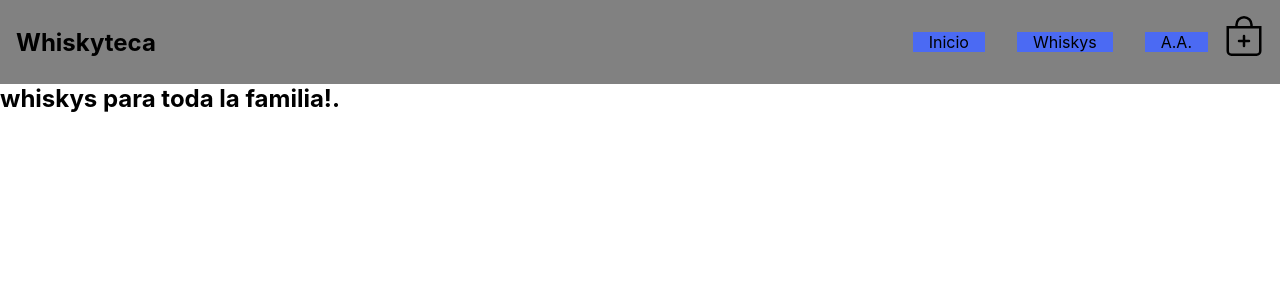
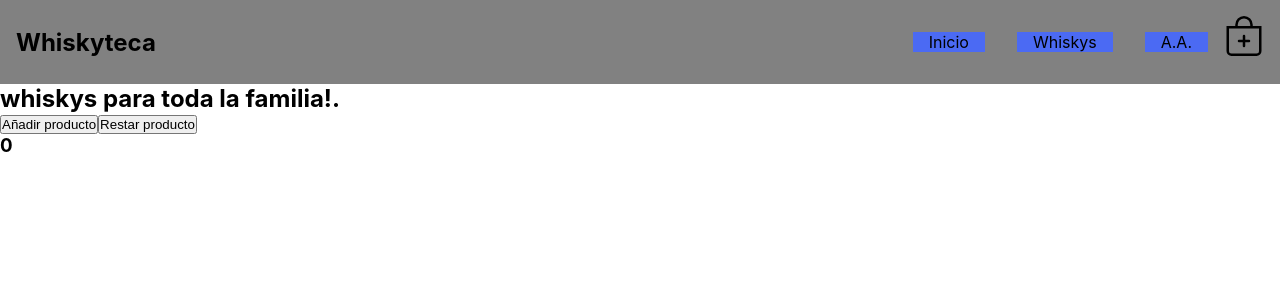
Before and after one commit to CesarTG/Whiskyteca, a React (Create React App) app: page / in a window 1280 px wide. Shown: the top 300 px of the page. Built offline with nearby package versions, Linux system fonts and the light colour scheme.

Commit message:
contador React

```diff
--- a/src/App.js
+++ b/src/App.js
@@ -2,11 +2,14 @@ import './App.css';
 import './components/NavBar/NavBar.css'
 import { NavBar } from "./components/NavBar/NavBar"
 import { ItemListContainer } from './components/ItemListContainer/ItemListContainer';
+import { ItemCount } from './components/ItemCount/ItemCount';
+
 
 function App() {
 
   return <><NavBar/>
   <ItemListContainer texto="whiskys para toda la familia!. "/>
+  <ItemCount/>
   </>;
 }
 
--- /dev/null
+++ b/src/components/ItemCount/ItemCount.js
@@ -0,0 +1,15 @@
+import React, { useState } from "react";
+
+export const ItemCount = () => {
+
+    const [suma, setSuma] = useState(0)
+    const [resta, setResta] = useState(0)
+
+
+    return <>
+    <button onClick={() => setSuma (suma + 1) }>  Añadir producto </button>
+    <button onClick={() => setResta (suma - 1) }>  Restar producto </button>
+    <h3>{suma - resta}</h3>
+    </>
+
+};
--- a/src/components/ItemListContainer/ItemListContainer.js
+++ b/src/components/ItemListContainer/ItemListContainer.js
@@ -1,3 +1,4 @@
+
 export const ItemListContainer = (props) => {
 
     const {texto} = props;
```
